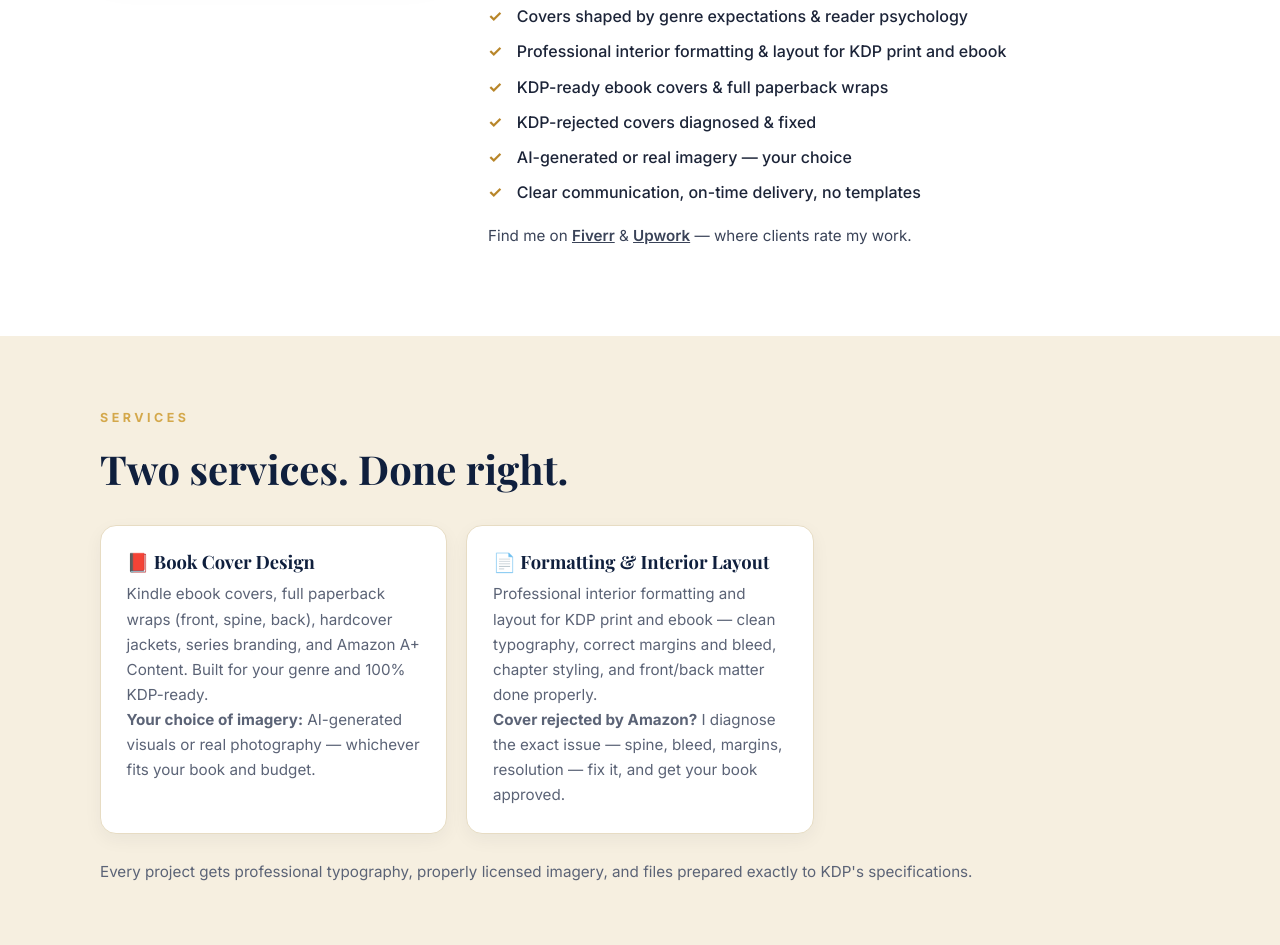
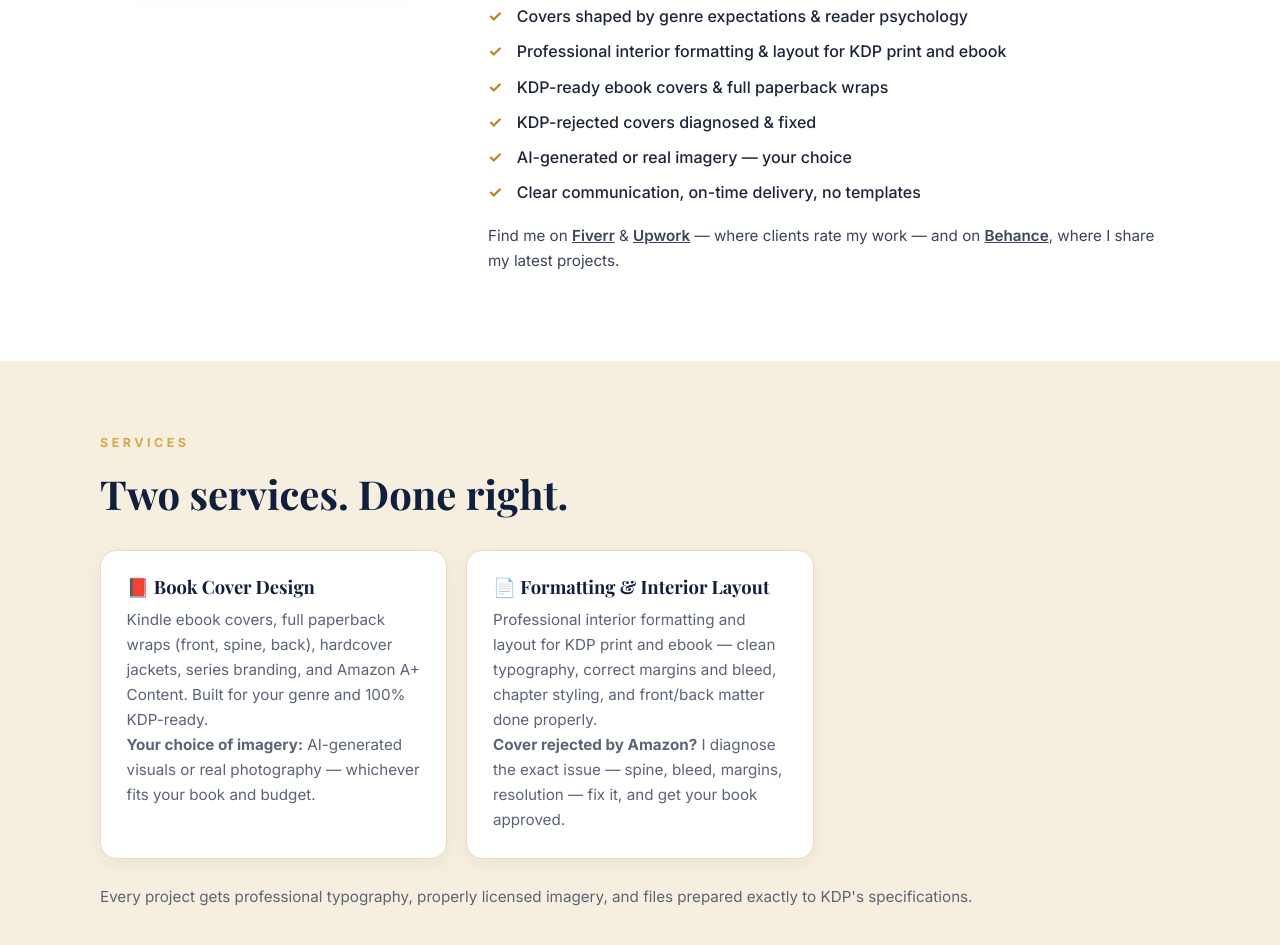
Before and after one commit to nishokhimel/nishokhimel.github.io, a plain HTML site: page index.html in a window 1280 px wide. Shown: the part 2086-3031 px from the top of the page. Drawn offline with nearby package versions, Linux system fonts and the light colour scheme.

Commit message:
Add Behance link to About section

```diff
--- a/index.html
+++ b/index.html
@@ -72,7 +72,7 @@
         <li>AI-generated or real imagery — your choice</li>
         <li>Clear communication, on-time delivery, no templates</li>
       </ul>
-      <p class="findme">Find me on <a href="https://www.fiverr.com/s/WE591rQ" target="_blank" rel="noopener">Fiverr</a> &amp; <a href="https://www.upwork.com/freelancers/~01405713adc7d44923" target="_blank" rel="noopener">Upwork</a> — where clients rate my work.</p>
+      <p class="findme">Find me on <a href="https://www.fiverr.com/s/WE591rQ" target="_blank" rel="noopener">Fiverr</a> &amp; <a href="https://www.upwork.com/freelancers/~01405713adc7d44923" target="_blank" rel="noopener">Upwork</a> — where clients rate my work — and on <a href="https://www.behance.net/nishokhimel" target="_blank" rel="noopener">Behance</a>, where I share my latest projects.</p>
     </div>
   </div>
 </section>
```
